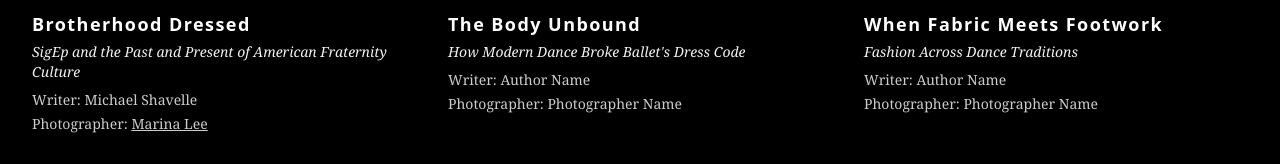
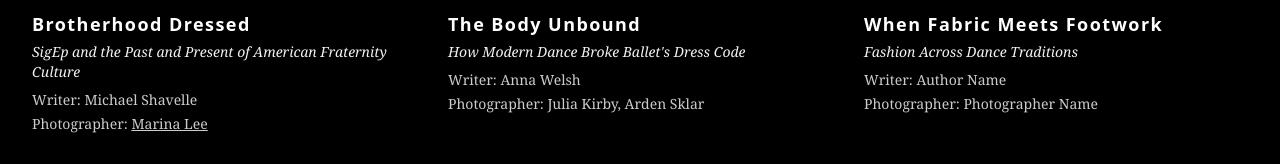
Before and after one commit to juancastillo346/Fig-Magazine, a Next.js app: page /articles in a window 1280 px wide. Shown: the part 1318-1482 px from the top of the page. Built offline with nearby package versions, Linux system fonts and the light colour scheme; a web font is replaced by a local one.

Commit message:
updated article

```diff
--- a/src/data/articles.ts
+++ b/src/data/articles.ts
@@ -204,9 +204,29 @@ While there is no archetypal Sig Ep brother in terms of his dress, what seems to
     subtitle: "How Modern Dance Broke Ballet's Dress Code",
     description: "How Modern Dance Broke Ballet's Dress Code",
     thumbnail: "/media/Articles/theBodyUnbound.png",
-    writer: "Author Name",
-    photographer: "Photographer Name",
+    writer: "Anna Welsh",
+    photographer: "Julia Kirby, Arden Sklar",
     href: "/articles/body-unbound",
+    content: `"I like feeling like I'm free," mused Genevieve Redmond, leaning against the siding of the open-air roof. While classically trained, Redmond's clothing choices in rehearsal are the antithesis of the typical rigidity of balletic costumes. If she does wear tights, she avoids the classic leotard and pink tights — instead opting for black tights and cutoffs. She prefers costumes that don't feel like she is wearing them, so that she can focus on her art and the movements of her body. The tradition of ballet requires that its dancers adhere to a strict set of costuming and movement rules, which in turn define the critical strength of the dancer and their performance. Modern dance is the opposite: free; the body is the dancer's critical guide, and costumes need to encourage its movement.
+
+Modern dance initially emerged as a protest against rigidity in genres like ballet. At the fin de siècle, dancers began to question the norms that had long characterized dance, and traded unforgiving regulation for experimentation. Thus, modern dance developed throughout the following century, an artistic amalgamation of genres, techniques, and methodologies, united by a philosophy that prioritized movement as an interpretative tool. Several luminaries commanded this progression; one of the earliest was Loie Fuller.
+
+Loie Fuller's popularity came from her use of costuming to augment human movement. Born in America, Fuller only reached commercial success once she emigrated to Paris. Her revolutionary dance, The Serpentine, which enraptured the French metropolis, was distinguished not by her bodily movements, but by the massive dress she wore, a mammoth of drapery and folds. In her performance, she <a href="https://www.kennedy-center.org/education/resources-for-educators/classroom-resources/media-and-interactives/media/dance/dancing-to-different-rules/" target="_blank" rel="noopener noreferrer" style="text-decoration: underline; color: inherit;">manipulated</a> the vast, streaming fabric — whirling it around her — and filling the stage. Fuller's performance proved that clothing could be used to evocatively extend the reach of the dancer; fabric and its movement could assume an artistic quality.
+
+Loie Fuller's free-flowing ideas have remained a significant part of modern dance today. On the roof, I also spoke with Maggie Lynch, another member of CoLab, a performing arts collective at Columbia. It was a week before Lynch's department show, which would mark the first time she wore a long dress in a dance piece. "I think there's a lot of space there for added movement," Lynch remarked, "which wouldn't be there without the fabric." Like Fuller's Serpentine, a fabric-laden dress would not be a restrictive piece, but instead act as an extension of the dancer—a tool through which they could extend their body's rhythmic movements.
+
+Soon after Loie Fuller came Isadora Duncan, another trailblazer of modern dance, who envisioned a form of dance that celebrated the human body's natural movement, rather than traditional methods of dance that perversely contorted and reconfigured it. Duncan's style of dance was more anatomically intuitive and gentle on the body than ballet. She was <a href="https://nmwa.org/blog/artist-spotlight/isadora-duncan-a-revolutionary-dancer/" target="_blank" rel="noopener noreferrer" style="text-decoration: underline; color: inherit;">known</a> for dancing barefoot, often in tunics reminiscent of ancient Greece, simultaneously demonstrating a reverence for and rejection of past artistic traditions. Isadora Duncan marked a newfound respect for the body's innate inclinations: humanity as art.
+
+Marisol Ramirez-Buckles, one of CoLab's choreographers, is similarly inspired by using a dancer's natural movements and strengths to create pieces. She often employs improvisation, which relies on a dancer's natural inclinations and musical interpretation to construct a coherent sequence. Like many modern dancers, Ramirez-Buckles maintains a measure of training in a more restrictive genre; she grew up dancing folklórico, a genre of Mexican folk dance: "It's rigid in the way ballet is rigid." A background in a more limiting genre provided Ramirez-Buckles with a deeper understanding of detailed movement replication, which she employs in her choreography practice and personal dancing. Similar to Duncan's tunics, Ramirez-Buckles prefers dancing in something flowy, which lets her focus on her body's movement.
+
+After Isadora Duncan came one of the most recognized figures in modern dance: Martha Graham. Graham sought to include narrative in modern dance performances, creating a genre that did not only focus on individual movement, but also storytelling. Emotion became a more crucial element of performance, to register fictive plot points within a dance. Graham <a href="https://www.scfta.org/discover-watch-listen/articles/_/the-legacy-of-martha-graham" target="_blank" rel="noopener noreferrer" style="text-decoration: underline; color: inherit;">moved</a> beyond Duncan's natural movements, and sought to create bodily tension, by exaggerating these movements. Graham perfected the techniques of modern dance as we understand them today, allowing for its development into a fashionable and respected genre.
+
+Genevieve Redmond, Maggie Lynch, and Marisol Ramirez-Buckles are all inheritors of a modern dance tradition that prizes freedom, individuality, and storytelling. Through my interviews, I learned that the philosophy of modern dance inhabits almost all aspects of their lives; all three dancers emphasized the importance of streetwear that allows them to transition easily into their rehearsal outfits. Layers allow dancers to transition seamlessly from lectures to studios, and loose clothing permits dancers to focus primarily on their craft. The philosophy of modern dance permeates each dancer's costuming choices and personal style, creating a style that is simultaneously performance-ready and class-worthy.`,
+    sources: [
+      "https://www.kennedy-center.org/education/resources-for-educators/classroom-resources/media-and-interactives/media/dance/dancing-to-different-rules/",
+      "https://nmwa.org/blog/artist-spotlight/isadora-duncan-a-revolutionary-dancer/",
+      "https://www.scfta.org/discover-watch-listen/articles/_/the-legacy-of-martha-graham"
+    ]
   },
   {
     id: "fabric-meets-footwork",
```
